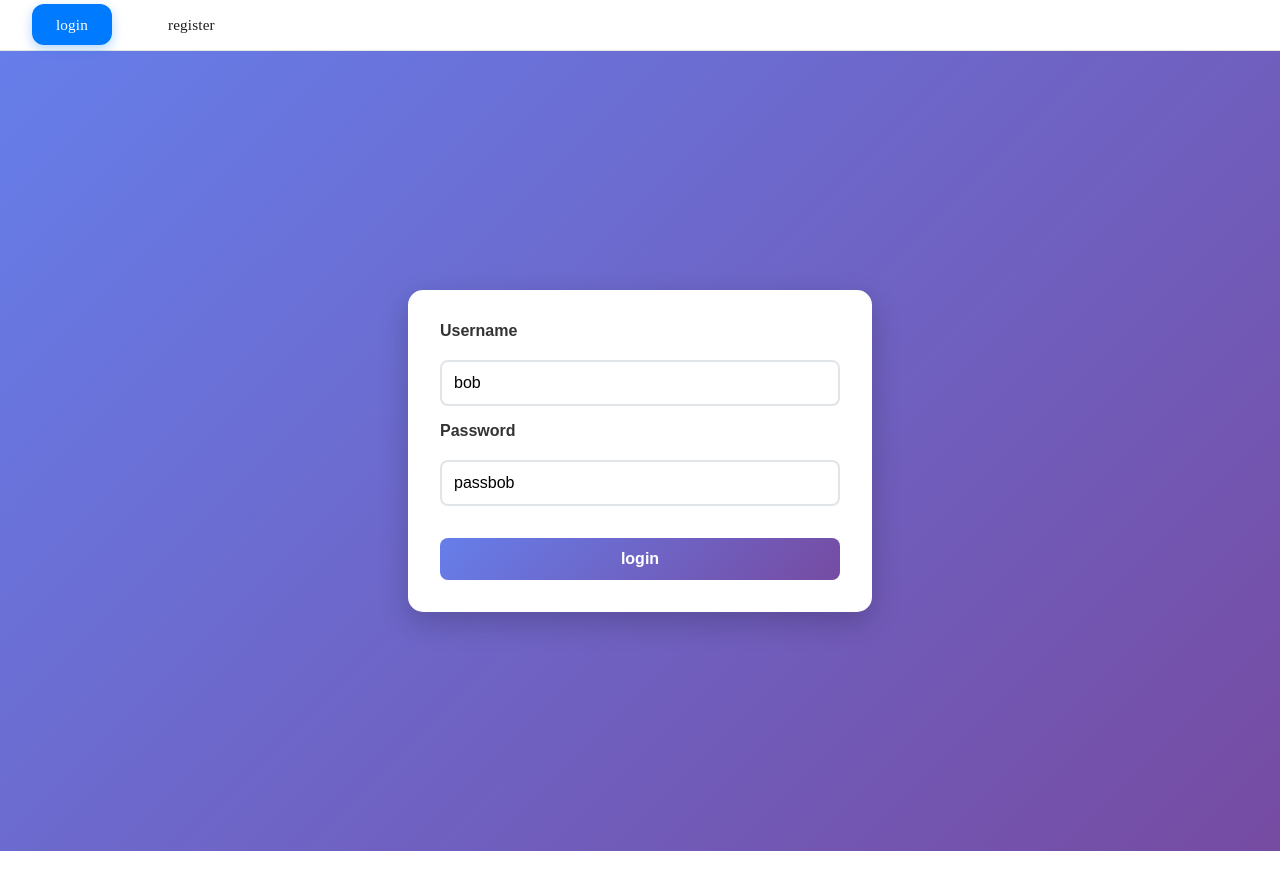
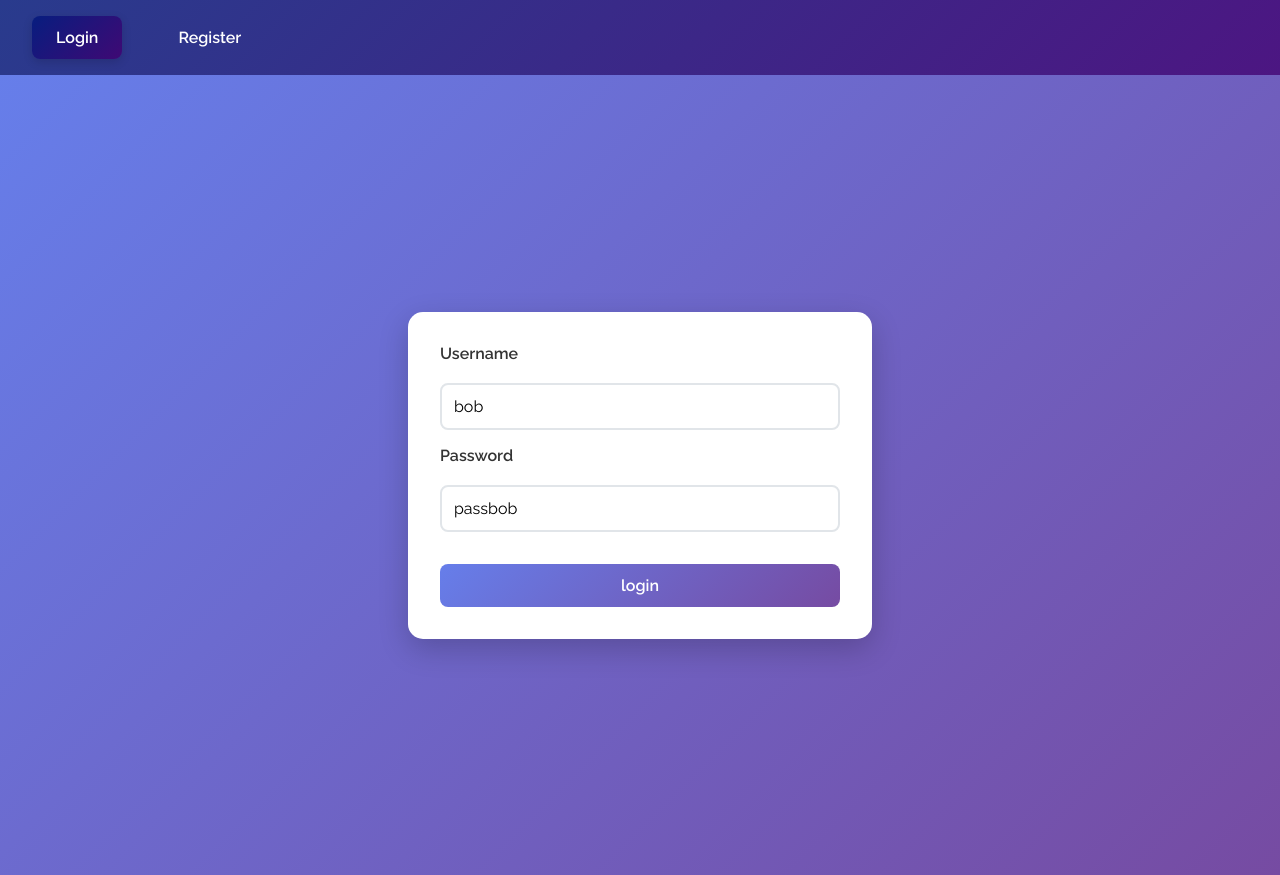
Before and after one commit to Maddax10/sports-front-vueJS, a Vue app: page / in a window 1280 px wide. Before the commit the page ends 851 px from the top, so only its background shows below. Built offline with nearby package versions, Linux system fonts and the light colour scheme.

Commit message:
refactor navigation styles for improved aesthetics and user experience

```diff
--- a/src/App.vue
+++ b/src/App.vue
@@ -12,55 +12,38 @@ import { RouterView } from 'vue-router';
 </script>
 <style lang="scss" scoped>
 nav {
-  background-color: rgba(255, 255, 255, 0.8);
-  backdrop-filter: blur(20px);
-  border-bottom: 1px solid rgba(0, 0, 0, 0.1);
+  background: linear-gradient(135deg, rgb(41, 59, 141) 0%, #4c1682 100%);
+
   padding: 1rem 2rem;
-  position: sticky;
-  top: 0;
-  z-index: 100;
+  box-shadow: 0 5px 15px rgba(0, 0, 0, 0.1);
+  display: flex;
+  gap: 2rem;
+  align-items: center;
 
   .link {
-    color: #1d1d1f;
+    color: white;
     text-decoration: none;
-    margin-right: 2rem;
+    font-weight: 600;
+    font-size: 1rem;
     padding: 0.75rem 1.5rem;
-    border-radius: 12px;
-    transition: all 0.2s cubic-bezier(0.25, 0.46, 0.45, 0.94);
-    font-weight: 400;
-    font-size: 0.95rem;
-    letter-spacing: 0.01em;
+    border-radius: 8px;
+    transition: all 0.3s ease;
+    text-transform: capitalize;
 
     &:hover {
-      background-color: rgba(0, 0, 0, 0.05);
-      color: #007aff;
-      transform: translateY(-1px);
+      background: linear-gradient(135deg, rgba(255, 255, 255, 0.2) 0%, rgba(96, 96, 96, 0.2)100%);
+      transform: translateY(-2px);
+      box-shadow: 0 5px 15px rgba(0, 0, 0, 0.2);
+    }
+
+    &:active {
+      transform: translateY(0);
     }
 
     &.router-link-active {
-      background-color: #007aff;
-      color: white;
-      box-shadow: 0 4px 12px rgba(0, 122, 255, 0.3);
-    }
+      background: linear-gradient(135deg, rgb(7, 29, 127) 0%, rgb(63, 9, 116) 100%);
 
-    &:last-child {
-      margin-right: 0;
-    }
-  }
-}
-
-@media (prefers-color-scheme: dark) {
-  nav {
-    background-color: rgba(28, 28, 30, 0.8);
-    border-bottom: 1px solid rgba(255, 255, 255, 0.1);
-
-    .link {
-      color: #f2f2f7;
-
-      &:hover {
-        background-color: rgba(255, 255, 255, 0.1);
-        color: #007aff;
-      }
+      box-shadow: 0 3px 10px rgba(0, 0, 0, 0.15);
     }
   }
 }
--- a/src/assets/main.css
+++ b/src/assets/main.css
@@ -1,3 +1,10 @@
+@import url('https://fonts.googleapis.com/css2?family=Raleway:ital,wght@0,100..900;1,100..900&display=swap');
+
 body {
     margin: 0;
 }
+
+* {
+    font-family: "Raleway", sans-serif;
+
+}
```
